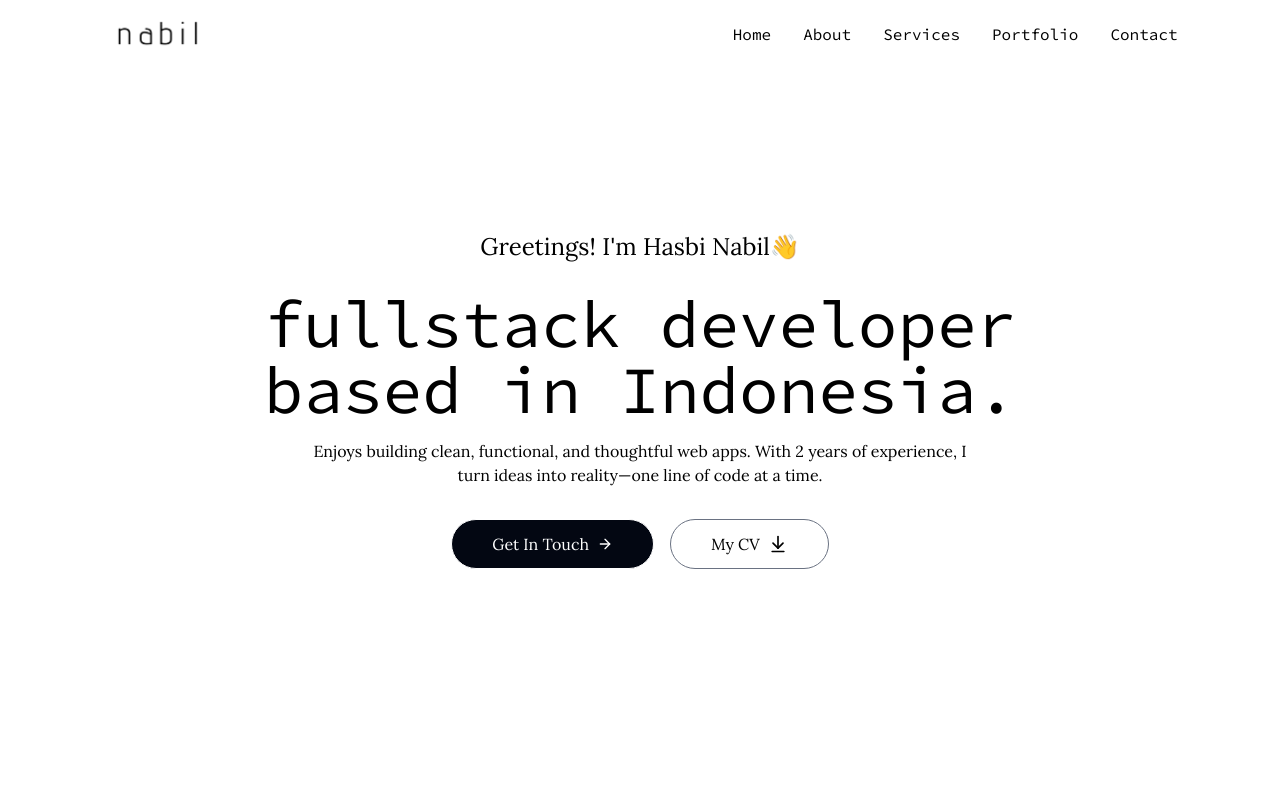
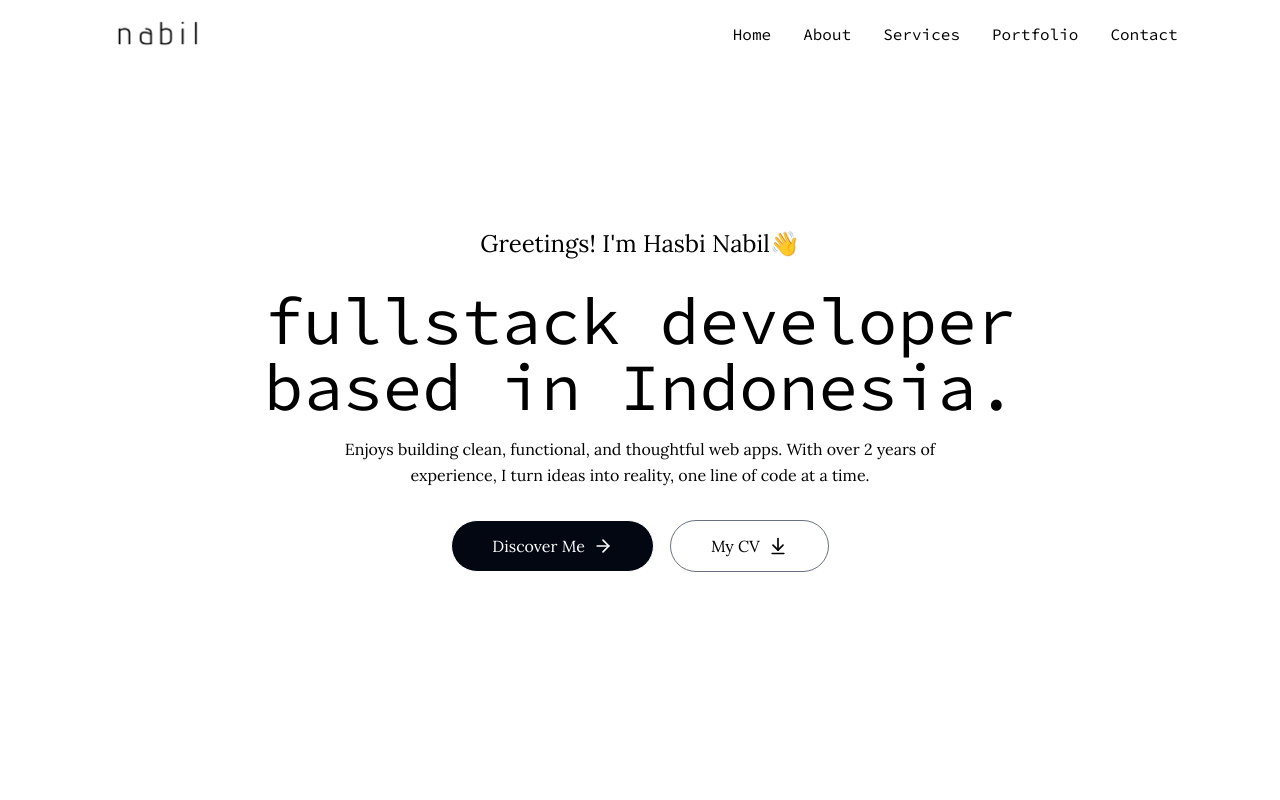
Before and after one commit to nabildevs/my-portfolio, a Next.js app: page / in a window 1280 px wide. Shown: the top 800 px of the page. Built offline with nearby package versions, Linux system fonts and the light colour scheme.

Commit message:
style: minor changes

```diff
--- a/app/components/Hero.jsx
+++ b/app/components/Hero.jsx
@@ -12,15 +12,15 @@ const Hero = () => {
 			</h1>
 			<p className="max-w-2xl mx-auto">
 				Enjoys building clean, functional, and thoughtful web apps. With
-				2 years of experience, I turn ideas into reality—one line of
-				code at a time.
+				over 2 years of experience, I turn ideas into reality, one line
+				of code at a time.
 			</p>
 			<div className="flex flex-col sm:flex-row items-center justify-center gap-4 mt-4">
 				<a
-					href="#contact"
+					href="#about"
 					className="px-10 py-3 border border-white rounded-full bg-gray-950 text-white flex items-center gap-2"
 				>
-					Get In Touch <ArrowRight className="w-4 h-4" />
+					Discover Me <ArrowRight className="w-5 h-5" />
 				</a>
 				<a
 					href="/cv-hasbi-nabil.pdf"
--- a/app/components/Portfolio.jsx
+++ b/app/components/Portfolio.jsx
@@ -235,7 +235,7 @@ const Portfolio = () => {
 												(tech, index) => (
 													<span
 														key={index}
-														className="font-sc_pro px-2 py-1 bg-amber-100 text-amber-700 text-xs font-medium rounded-lg"
+														className="font-sc_pro px-2 py-1 bg-amber-100 text-amber-700 text-xs font-medium rounded-xl"
 													>
 														{tech}
 													</span>
--- a/app/components/Services.jsx
+++ b/app/components/Services.jsx
@@ -16,7 +16,7 @@ const Services = () => {
 							key={index}
 							className="group p-8 border border-gray-200 rounded-xl hover:border-amber-700 hover:shadow-lg transition-all duration-500 cursor-pointer"
 						>
-							<div className="w-16 h-16 bg-gray-100 rounded-lg flex items-center justify-center mb-6 group-hover:bg-amber-100 transition-colors duration-300">
+							<div className="w-16 h-16 bg-gray-100 rounded-xl flex items-center justify-center mb-6 group-hover:bg-amber-100 transition-colors duration-300">
 								<Icon className="w-8 h-8 text-amber-700" />
 							</div>
 							<h3 className="text-xl font-sc_pro font-semibold mb-3 text-gray-800">
--- a/app/layout.js
+++ b/app/layout.js
@@ -25,7 +25,7 @@ export default function RootLayout({ children }) {
 	return (
 		<html lang="en" className="scroll-smooth scrollbar-hide">
 			<body
-				className={`${sc_pro.className} ${lora.className} antialiased leading-6 overflow-x-hidden`}
+				className={`${sc_pro.className} ${lora.className} antialiased leading-relaxed overflow-x-hidden`}
 			>
 				{children}
 			</body>
```
